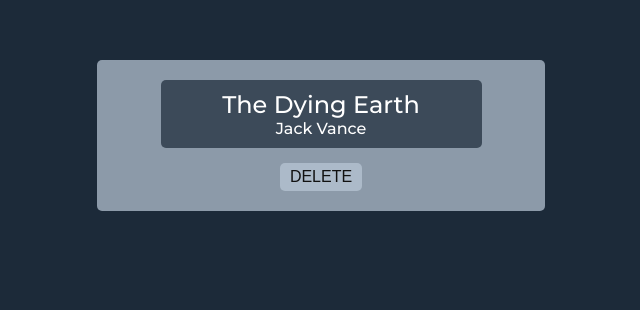
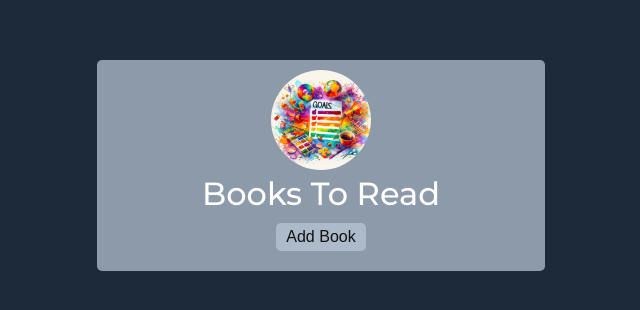
Before and after one commit to giacomo9999/react-and-ts_240103, a React (Vite) app: page / in a window 1280 px wide. Shown: the part 196-506 px from the top of the page, without its empty margins (319-959 px from the left). Built offline with nearby package versions, Linux system fonts and the light colour scheme.

Commit message:
Back to where I was the other day.

```diff
--- a/src/App.tsx
+++ b/src/App.tsx
@@ -1,9 +1,44 @@
+import { useState } from "react";
+
 import Book from "./components/Book";
+import Header from "./components/Header";
+import goalsImg from "./assets/goals.jpg";
+
+type BookProps = {
+  title: string;
+  author: string;
+  id: number;
+};
 
 export default function App() {
+  const [books, setBooks] = useState<BookProps[]>([]);
+
+  function handleAddBook() {
+    setBooks((prevBooks) => {
+      const newBook: BookProps = {
+        id: Math.random(),
+        title: "New Book",
+        author: "Gern Blanston",
+      };
+      return [...prevBooks, newBook];
+    });
+  }
+
   return (
     <main className="container-outer">
-      <Book title="The Dying Earth" author="Jack Vance" />
+      <Header image={{ src: goalsImg, alt: "picture of some books" }}>
+        <h1>Books To Read</h1>
+      </Header>
+      <ul>
+        {books.map((book) => {
+          return (
+            <li>
+              <Book title={book.title} author={book.author} id={book.id} />
+            </li>
+          );
+        })}
+      </ul>
+      <button onClick={handleAddBook}>Add Book</button>
     </main>
   );
 }
--- a/src/components/Book.tsx
+++ b/src/components/Book.tsx
@@ -1,17 +1,20 @@
-export default function Book({
-  title,
-  author,
-}: {
+import { PropsWithChildren } from "react";
+
+type BookProps = PropsWithChildren<{
   title: string;
   author: string;
-}) {
+  id: number;
+}>;
+
+export default function Book({ title, author, children }: BookProps) {
   return (
     <article>
       <div className="container-inner">
         <h2>{title}</h2>
-        <p>{author}</p>
+        <h3>{author}</h3>
+        <button>Delete</button>
       </div>
-      <button>DELETE</button>
+
     </article>
   );
 }
--- /dev/null
+++ b/src/components/Header.tsx
@@ -0,0 +1,12 @@
+import { PropsWithChildren } from "react";
+
+type HeaderProps = PropsWithChildren<{ image: { src: string; alt: string } }>;
+
+export default function Header(props: HeaderProps) {
+  return (
+    <header>
+      <img src={props.image.src} alt={props.image.alt} />
+      {props.children}
+    </header>
+  );
+}
```
